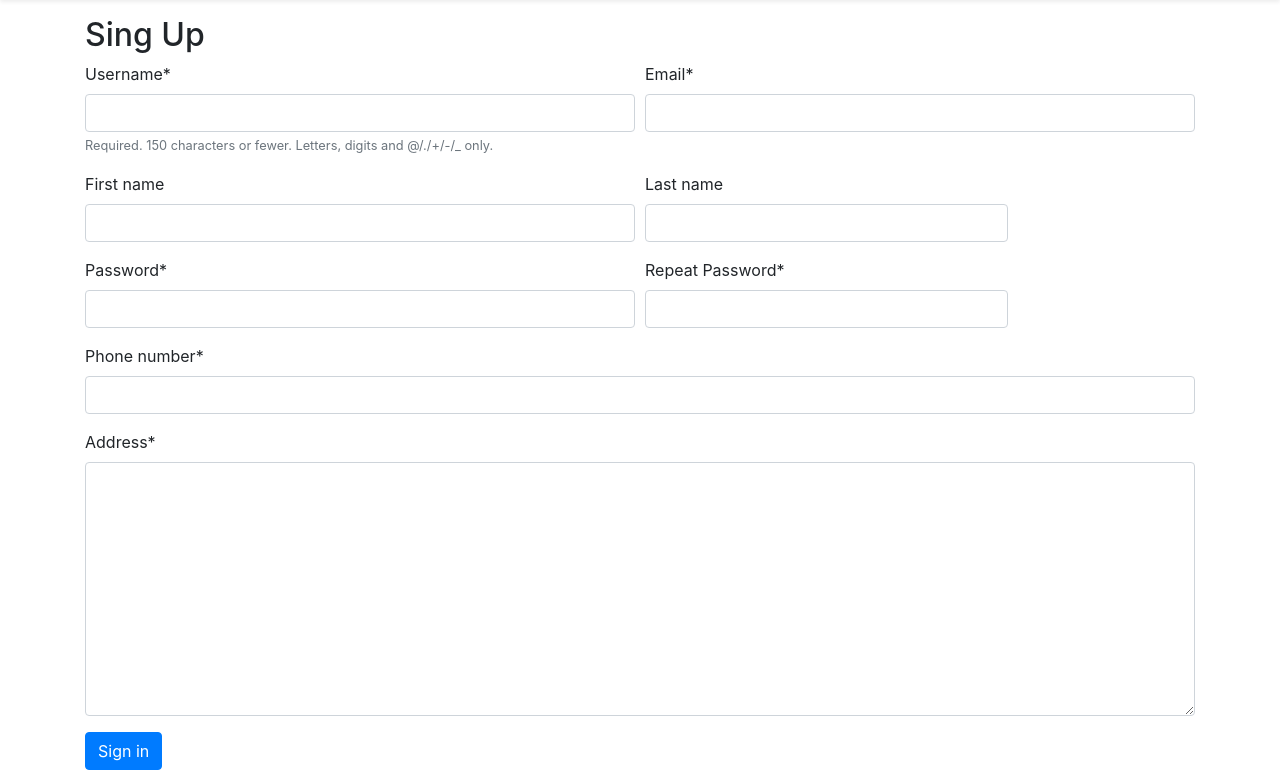
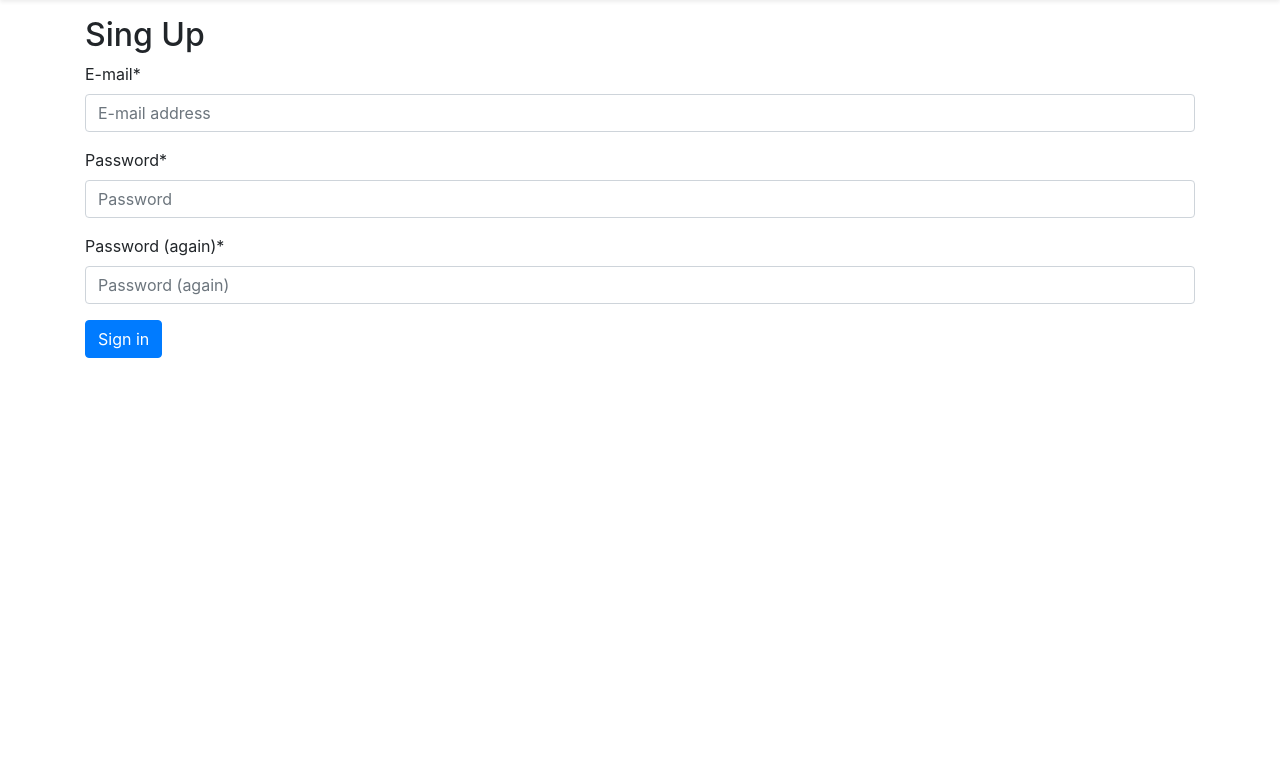
Before and after one commit to AliReza7222/Store, a Django app: page /accounts/signup/ in a window 1280 px wide. Shown: the part 73-843 px from the top of the page. After the commit the page ends 431 px from the top, so only its background shows below. Run offline with Django 4.2, Linux system fonts and the light colour scheme; some libraries are stand-ins or nearby versions.

Commit message:
active package allauth for authentication site

```diff
--- a/accounts/forms.py
+++ /dev/null
@@ -1,67 +0,0 @@
-import re
-from .models import User
-from django.contrib.auth import get_user_model
-from django import forms
-
-
-class RegisterUser(forms.ModelForm):
-
-    password1 = forms.CharField(max_length=15, min_length=7, widget=forms.PasswordInput(), label='Password')
-    password2 = forms.CharField(max_length=15, min_length=7, widget=forms.PasswordInput(), label='Repeat Password')
-
-    class Meta:
-        model = get_user_model()
-        fields = (
-            "username",
-            "email",
-            "first_name",
-            "last_name",
-            "address",
-            "phone_number"
-        )
-
-    def clean_password2(self):
-        data = self.cleaned_data
-        password1, password2 = data.get('password1'), data.get('password2')
-        if password1 != password2:
-            raise forms.ValidationError("Passwords are not the same .")
-        return password2
-
-    def clean_username(self):
-        username = self.cleaned_data.get('username')
-        if len(re.findall("(?=.*[a-zA-Z])(?=.*[0-9]).+", username)) == 0:
-            raise forms.ValidationError("Username must contain numbers and letters.")
-        if len(username) < 4:
-            raise forms.ValidationError("Username length should be greater than 4 .")
-        if User.objects.filter(username=username).exists():
-            raise forms.ValidationError("This username exists .")
-        return username
-
-    def clean_phone_number(self):
-        phone_number = self.cleaned_data.get("phone_number")
-
-        if not len(re.findall("^09[0-9]+$", phone_number)) == 1:
-            raise forms.ValidationError("The phone number must be Iranian and start with 0.")
-        if len(phone_number) != 11:
-            raise forms.ValidationError("The number of numbers is wrong.")
-        return phone_number
-
-    def save(self, commit=True):
-        user = super().save(commit=False)
-        user.set_password(self.cleaned_data["password1"])
-        if commit:
-            user.save()
-        return user
-
-
-class LoginForm(forms.ModelForm):
-
-    class Meta:
-        model = get_user_model()
-        fields = ('username', 'email', 'password')
-        widgets = {
-            'password': forms.PasswordInput()
-        }
-        help_texts = {
-            'username': ' '
-        }
--- a/accounts/urls.py
+++ /dev/null
@@ -1,9 +0,0 @@
-from django.urls import path
-from .views import SignUpUser, LoginUser
-
-
-urlpatterns = [
-    path('signup/', SignUpUser.as_view(), name='signup'),
-    path('login/', LoginUser.as_view(), name='login'),
-
-]
--- a/accounts/views.py
+++ /dev/null
@@ -1,35 +0,0 @@
-from django.shortcuts import render, redirect
-from django.contrib import messages
-from django.views.generic import CreateView, FormView
-from django.contrib.auth import login, logout, authenticate
-from .forms import RegisterUser, LoginForm
-
-
-class SignUpUser(CreateView):
-    template_name = 'signup.html'
-    form_class = RegisterUser
-
-    def post(self, request, *args, **kwargs):
-        data = request.POST
-        form = self.form_class(data)
-        if form.is_valid():
-            form.save()
-            messages.success(request, message=f"you with username {data.get('username')} register in site .")
-            return redirect('home')
-        return render(request, 'signup.html', context={'form': form})
-
-
-class LoginUser(FormView):
-    form_class = LoginForm
-    template_name = 'login.html'
-
-    def post(self, request, *args, **kwargs):
-        data = request.POST
-        username, email, password = data.get('username'), data.get('email'), data.get('password')
-        user = authenticate(request, username=username, email=email, password=password)
-        if user:
-            login(request, user)
-            messages.success(request, 'login in site .')
-            return redirect('home')
-        messages.error(request, 'The information entered is incorrect .')
-        return redirect('login')
--- a/config/urls.py
+++ b/config/urls.py
@@ -18,6 +18,6 @@ from django.urls import path, include
 
 urlpatterns = [
     path('admin/', admin.site.urls),
-    path('accounts/', include('accounts.urls')),
+    path('accounts/', include('allauth.urls')),
     path('', include('pages.urls')),
 ]
--- a/templates/_base.html
+++ b/templates/_base.html
@@ -40,10 +40,10 @@
         <nav class="my-2 my-md-0 mr-md-3">
           <a class="p-2 text-dark" href="{% url 'about' %}">About</a>
           {% if user.is_authenticated %}
-            <a class="p-2 text-dark" href="#">Log Out</a>
+            <a class="p-2 text-dark" href="{% url 'account_logout' %}">Log Out</a>
           {% else %}
-              <a class="p-2 text-dark" href="{% url 'login' %}">Log In</a>
-              <a class="btn btn-outline-primary" href="{% url 'signup' %}">Sign Up</a>
+              <a class="p-2 text-dark" href="{% url 'account_login' %}">Log In</a>
+              <a class="btn btn-outline-primary" href="{% url 'account_signup' %}">Sign Up</a>
           {% endif %}
         </nav>
       </div>
--- a/templates/login.html
+++ b/templates/account/login.html
@@ -7,9 +7,7 @@
 <h2>Login User</h2>
     <form method="post">
         {% csrf_token %}
-        {{ form.username|as_crispy_field }}
-        {{ form.email|as_crispy_field }}
-        {{ form.password|as_crispy_field }}
+        {{ form | crispy }}
         <button type="submit" class="btn btn-primary">Log in</button>
     </form>
 {% endblock content %}
--- /dev/null
+++ b/templates/account/signup.html
@@ -0,0 +1,13 @@
+{% extends '_base.html' %}
+{% load crispy_forms_tags %}
+
+{% block title %} Sign Up {% endblock title %}
+
+{% block content %}
+  <h2>Sing Up</h2>
+  <form method="post">
+    {% csrf_token %}
+    {{ form | crispy }}
+    <button type="submit" class="btn btn-primary">Sign in</button>
+  </form>
+{% endblock content %}
--- a/templates/signup.html
+++ /dev/null
@@ -1,41 +0,0 @@
-{% extends '_base.html' %}
-{% load crispy_forms_tags %}
-
-{% block title %} Sign Up {% endblock title %}
-
-{% block content %}
-  <h2>Sing Up</h2>
-  <form method="post">
-    {% csrf_token %}
-    <div class="form-row">
-      <div class="form-group col-md-6 mb-0">
-        {{ form.username|as_crispy_field }}
-      </div>
-      <div class="form-group col-md-6 mb-0">
-        {{ form.email|as_crispy_field }}
-      </div>
-    </div>
-    <div class="form-row">
-      <div class="form-group col-md-6 mb-0">
-        {{ form.first_name|as_crispy_field }}
-      </div>
-      <div class="form-group col-md-4 mb-0">
-        {{ form.last_name|as_crispy_field }}
-      </div>
-    </div>
-
-    <div class="form-row">
-      <div class="form-group col-md-6 mb-0">
-        {{ form.password1|as_crispy_field }}
-      </div>
-      <div class="form-group col-md-4 mb-0">
-        {{ form.password2|as_crispy_field }}
-      </div>
-    </div>
-
-    {{ form.phone_number|as_crispy_field }}
-    {{ form.address|as_crispy_field }}
-
-    <button type="submit" class="btn btn-primary">Sign in</button>
-  </form>
-{% endblock content %}
```
Also changed, not shown: config/settings.py (+19 -0 lines), templates/account/logout.html (added, +14 -0 lines).
